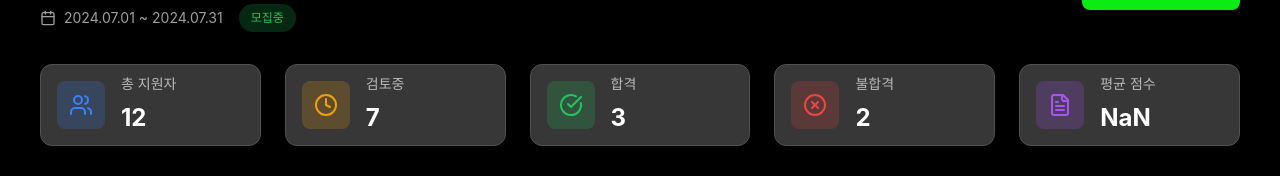
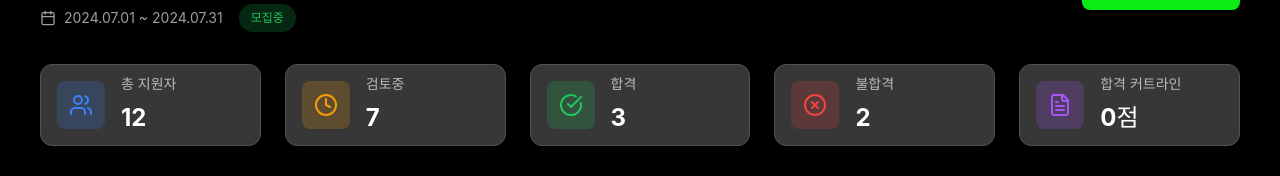
Before and after one commit to Piro-recruit/piro-recruit-FE, a React (Vite) app: page /admin/recruiting/1 in a window 1280 px wide. Shown: the part 147-323 px from the top of the page. Built offline with nearby package versions, Linux system fonts and the light colour scheme; a web font is replaced by a local one.

Commit message:
feat: recruiting Detail 평균점수 통계를 합격 커트라인으로 변경

```diff
--- a/src/pages/RecruitingDetailPage.jsx
+++ b/src/pages/RecruitingDetailPage.jsx
@@ -159,13 +159,27 @@ const RecruitingDetailPage = () => {
   }, [searchTerm, statusFilter, sortBy]);
 
   // 통계 계산
-  const stats = useMemo(() => ({
-    total: allApplicants.length,
-    reviewing: allApplicants.filter(a => a.status === '검토중').length,
-    passed: allApplicants.filter(a => a.status === '합격').length,
-    failed: allApplicants.filter(a => a.status === '불합격').length,
-    averageScore: Math.round(allApplicants.reduce((sum, a) => sum + a.score, 0) / allApplicants.length)
-  }), []);
+  const stats = useMemo(() => {
+    const recruitmentLimit = 30; // 모집 인원
+
+    // 평가된 지원자들의 점수를 가져와서 정렬 (내림차순)
+    const evaluatedScores = Object.values(evaluations)
+      .map(evaluation => evaluation.score)
+      .sort((a, b) => b - a);
+
+    // 30등의 점수를 커트라인으로 설정 (평가된 지원자가 30명 미만이면 0점)
+    const cutlineScore = evaluatedScores.length >= recruitmentLimit
+      ? evaluatedScores[recruitmentLimit - 1]
+      : 0;
+
+    return {
+      total: allApplicants.length,
+      reviewing: allApplicants.filter(a => a.status === '검토중').length,
+      passed: allApplicants.filter(a => a.status === '합격').length,
+      failed: allApplicants.filter(a => a.status === '불합격').length,
+      cutlineScore: cutlineScore
+    };
+  }, [evaluations]);
 
   const handleHeaderClick = () => {
     navigate('/admin/recruiting');
@@ -318,8 +332,8 @@ const RecruitingDetailPage = () => {
                   <FileText size={24} />
                 </div>
                 <div className="stat-info">
-                  <div className="stat-label">평균 점수</div>
-                  <div className="stat-value">{stats.averageScore}</div>
+                  <div className="stat-label">합격 커트라인</div>
+                  <div className="stat-value">{stats.cutlineScore}점</div>
                 </div>
               </div>
             </div>
```
